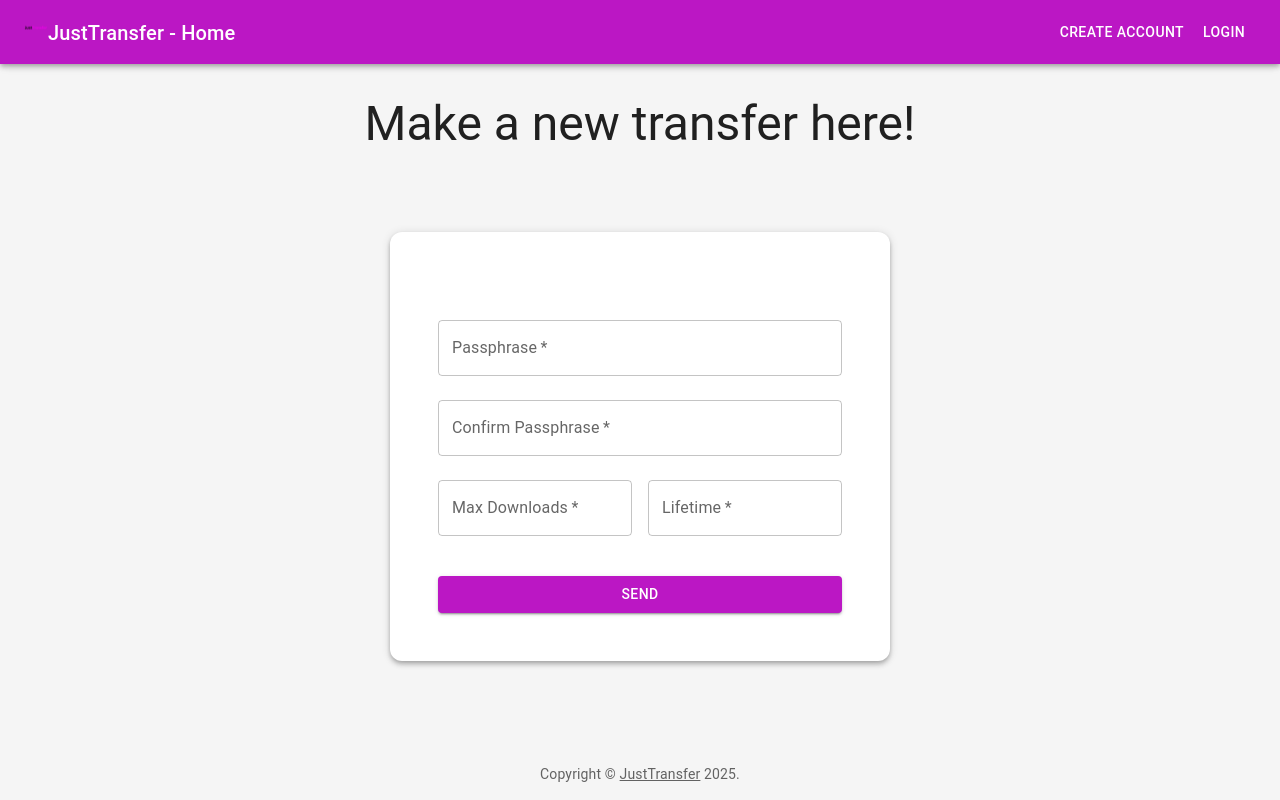
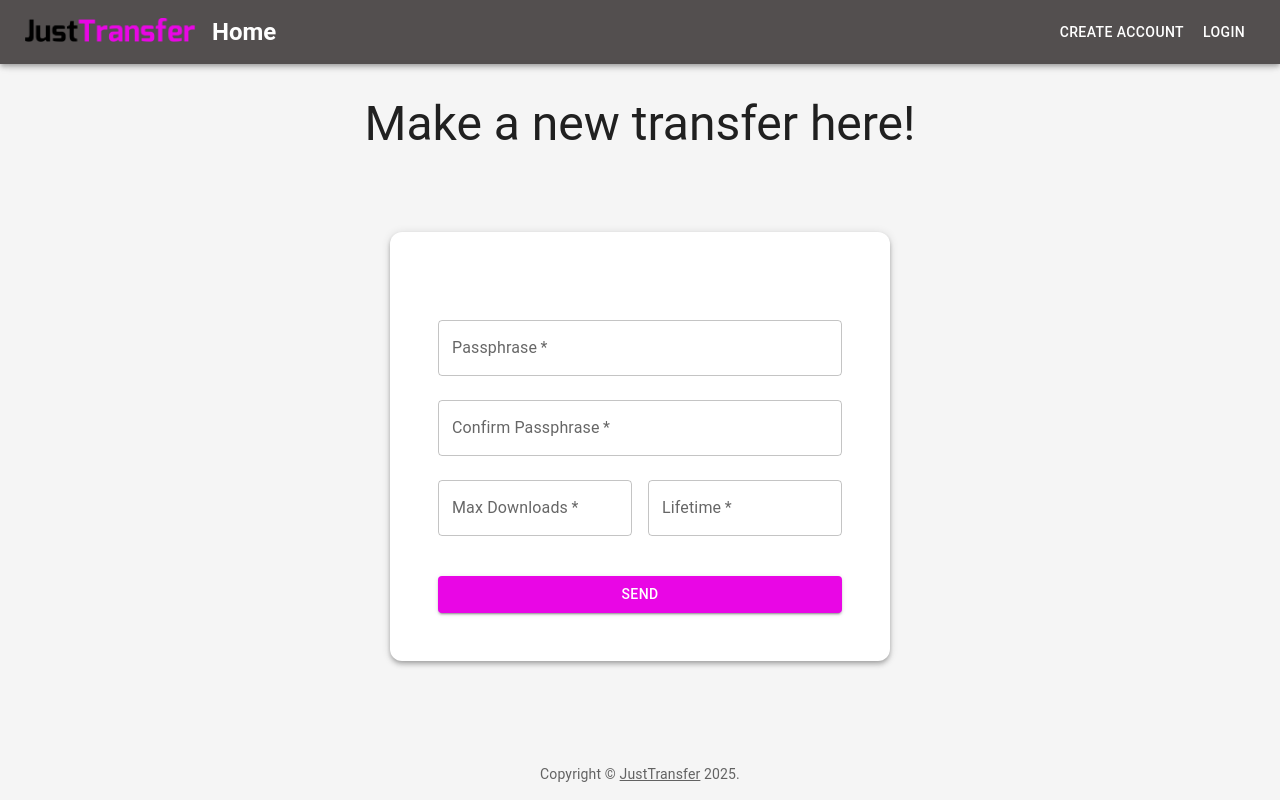
Before and after one commit to JustTransfer/JustTransfer-Frontend, a React (Create React App) app: page / in a window 1280 px wide. Built offline with nearby package versions, Linux system fonts and the light colour scheme; some icons are missing.

Commit message:
fix: logo placement

```diff
--- a/src/components/layout.tsx
+++ b/src/components/layout.tsx
@@ -51,9 +51,9 @@ function Copyright(props: any) {
 const defaultTheme = createTheme({
     palette: {
         primary: {
-            light: "#bb17c4",
-            main: "#bb17c4",
-            dark: "#bb17c4",
+            light: "#E906E5",
+            main: "#E906E5",
+            dark: "#E906E5",
             contrastText: "#fff",
         },
     },
@@ -184,7 +184,7 @@ export default function Layout({ title, content }: { title: string; content: Rea
         <ThemeProvider theme={defaultTheme}>
             <Box sx={{ display: 'flex' }}>
                 <CssBaseline />
-                <AppBar position="fixed" open={open}>
+                <AppBar position="fixed" open={open} sx={{ backgroundColor: '#534f4fff' }}>
                     <Toolbar>
                         {isLoggedIn && (
                             <IconButton
@@ -202,20 +202,35 @@ export default function Layout({ title, content }: { title: string; content: Rea
                                 <MenuIcon />
                             </IconButton>
                         )}
-                        <Typography variant="h6" noWrap component="div" onClick={() => {
-                            if (!isLoggedIn) {
-                                window.location.href = '/';
-                            } else {
-                                window.location.href = '/new-transfer';
-                            }
-                        }} sx={{ cursor: 'pointer' }}>
-                            <img
+                        <Box
+                            sx={{
+                                display: 'flex',
+                                alignItems: 'center'
+                            }}
+                        >
+                            <Box
+                                component="img"
                                 src="/JustTransfer.png"
                                 alt="JustTransfer Logo"
-                                style={{ height: 24 }}
+                                sx={{
+                                    height: 24,
+                                    cursor: 'pointer',
+                                    marginTop: '-4px', // Make the logo align better with the text
+                                }}
+                                onClick={() => {
+                                    window.location.href = isLoggedIn ? '/new-transfer' : '/';
+                                }}
                             />
-                            JustTransfer - {title}
-                        </Typography>
+
+                            <Typography
+                                variant="h5"
+                                component="div"
+                                sx={{ marginLeft: 2, fontWeight: 'bold' }}
+                            >
+                                {title}
+                            </Typography>
+                        </Box>
+
                         {!isLoggedIn ? (
                             <Box sx={{ marginLeft: 'auto' }}>
                                 <Button color="inherit" onClick={() => { window.location.href = '/register'; }}>Create account</Button>
```
Also changed, not shown: public/JustTransfer.png, src/logo.svg (deleted).
